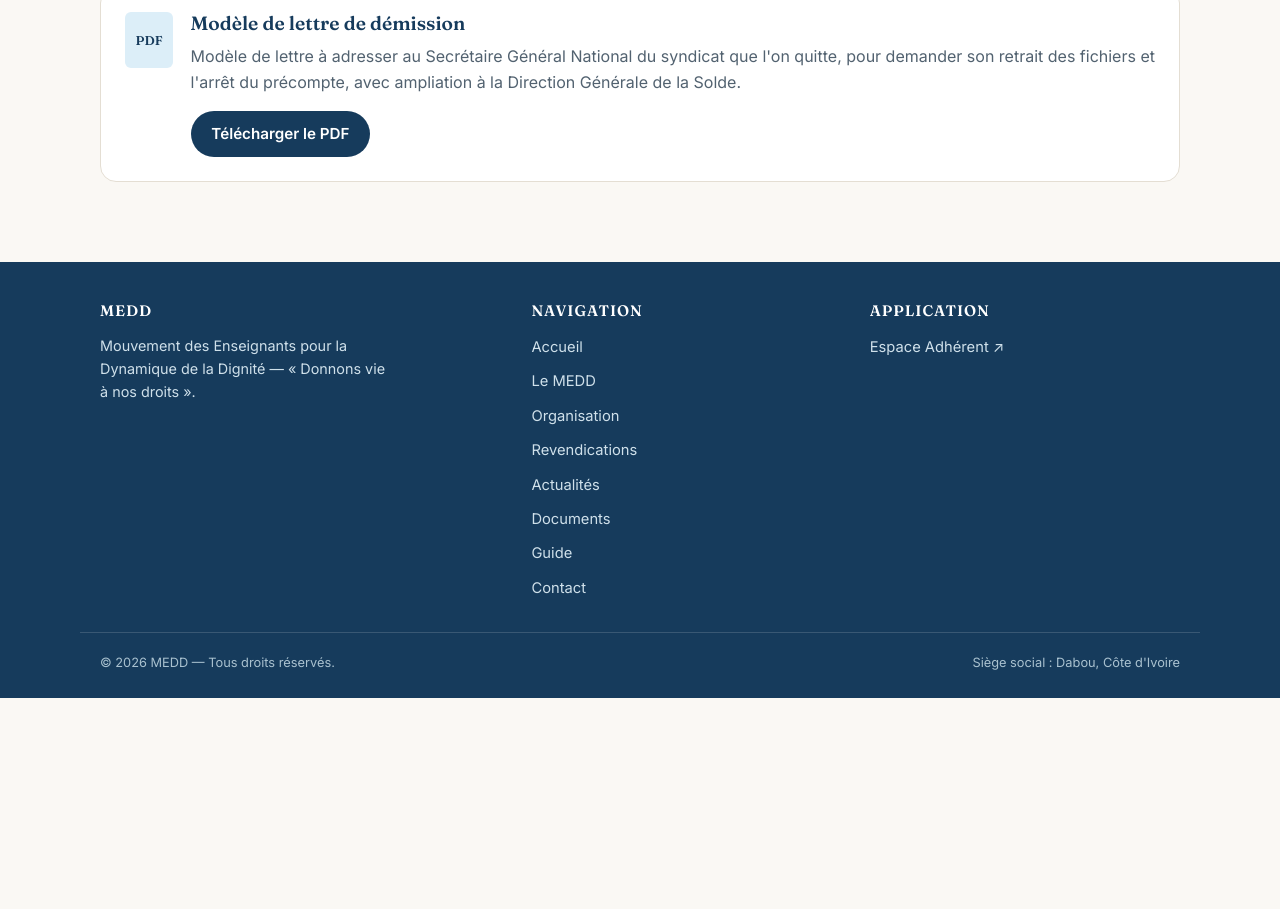
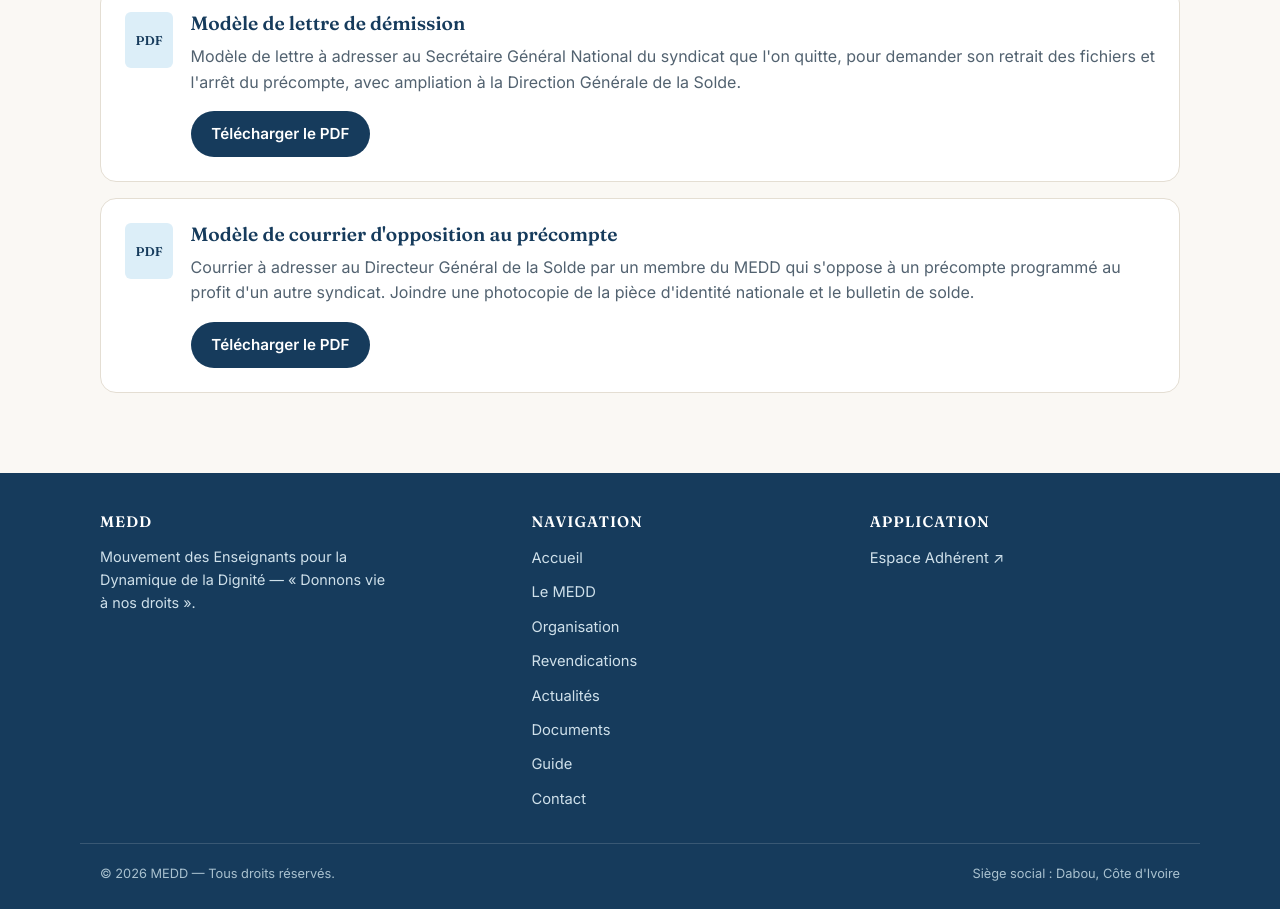
Before and after one commit to meddcavally-hash/medd-site, a plain HTML site: page documents.html in a window 1280 px wide. Shown: the part 1713-2622 px from the top of the page. Before the commit the page ends 2411 px from the top, so only its background shows below. Drawn offline with Linux system fonts and the light colour scheme.

Commit message:
Documents : modèle de courrier d'opposition au précompte (texte corrigé)
Co-Authored-By: Claude Sonnet 5.5 <noreply@anthropic.com>
Claude-Session: https://claude.ai/code/session_01DQsvqYoFH5zanTVnKmbWgt

```diff
--- a/documents.html
+++ b/documents.html
@@ -173,6 +173,21 @@
           </a>
         </div>
       </div>
+
+      <div class="doc-card" style="margin-top:1rem;">
+        <span class="doc-icon" aria-hidden="true">PDF</span>
+        <div>
+          <h3>Modèle de courrier d'opposition au précompte</h3>
+          <p>
+            Courrier à adresser au Directeur Général de la Solde par un membre du MEDD qui s'oppose
+            à un précompte programmé au profit d'un autre syndicat. Joindre une photocopie de la
+            pièce d'identité nationale et le bulletin de solde.
+          </p>
+          <a class="btn btn-primary" href="/assets/docs/MEDD-Modele-Courrier-Opposition-Precompte.pdf" download>
+            Télécharger le PDF
+          </a>
+        </div>
+      </div>
     </div>
   </section>
 
```
Also changed, not shown: 1 other file.
